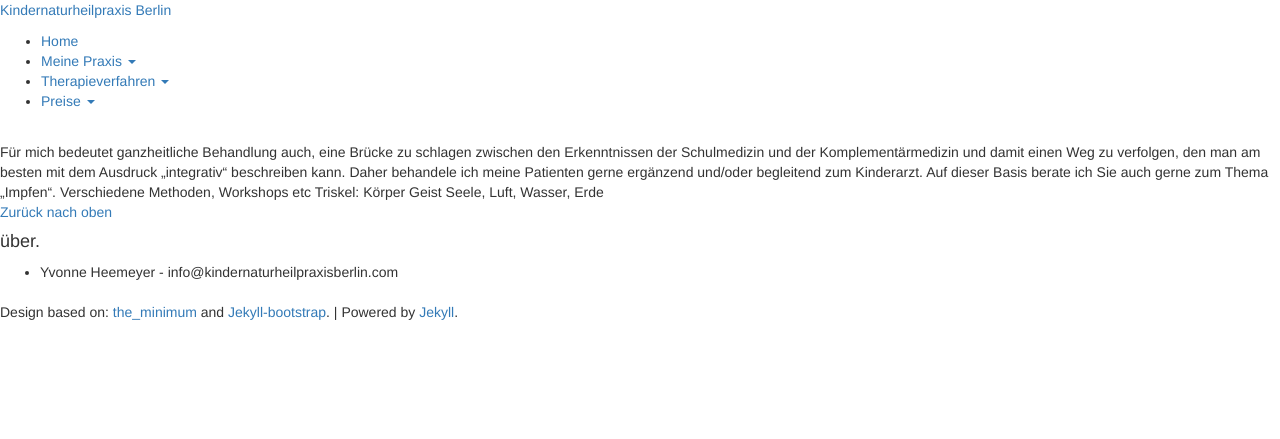
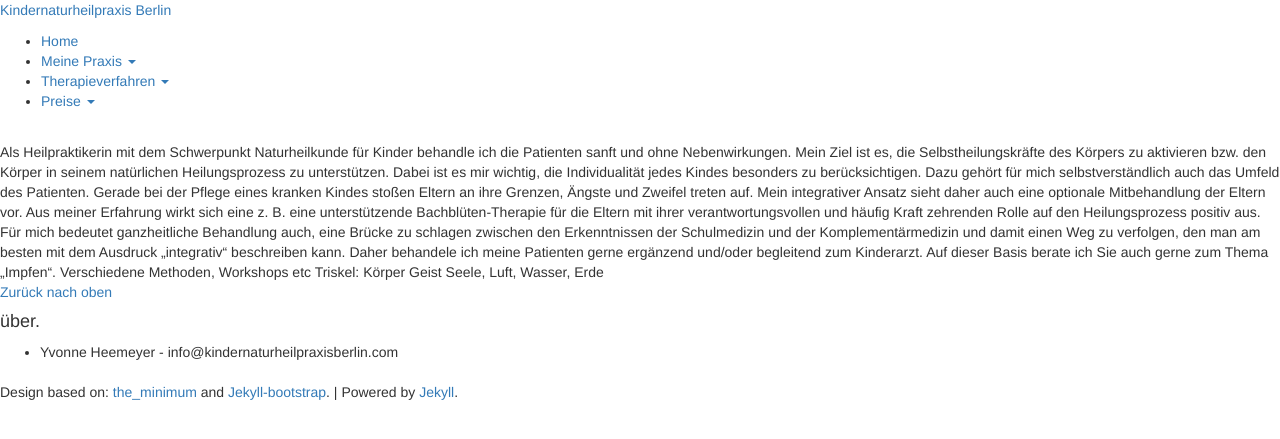
Before and after one commit to heilpraktiker/heilpraktiker.github.io, a Jekyll site: the page built from meine-praxis/philosophie/index.html, in a window 1280 px wide. Shown: the top 439 px of the page. Built offline with Jekyll 4.4.1, drawn with Linux system fonts in a browser that asks for light colours; nearby versions of some CDN libraries; comment, search, counter and statistics services are not loaded.

Commit message:
Updated index.html

```diff
--- a/meine-praxis/philosophie/index.html
+++ b/meine-praxis/philosophie/index.html
@@ -6,6 +6,10 @@ published: true
 ---
 
 {% include JB/setup %}
+Als Heilpraktikerin mit dem Schwerpunkt Naturheilkunde für Kinder behandle ich die Patienten sanft und ohne Nebenwirkungen. Mein Ziel ist es, die Selbstheilungskräfte des Körpers zu aktivieren bzw. den Körper in seinem natürlichen Heilungsprozess zu unterstützen. Dabei ist es mir wichtig, die Individualität jedes Kindes besonders zu berücksichtigen. Dazu gehört für mich selbstverständlich auch das Umfeld des Patienten.
+
+Gerade bei der Pflege eines kranken Kindes stoßen Eltern an ihre Grenzen, Ängste und Zweifel treten auf. Mein integrativer Ansatz sieht daher  auch eine optionale Mitbehandlung der Eltern vor. Aus meiner Erfahrung wirkt sich eine z. B. eine unterstützende Bachblüten-Therapie für die Eltern mit ihrer verantwortungsvollen und häufig Kraft zehrenden Rolle auf den Heilungsprozess positiv aus.
+
 Für mich bedeutet ganzheitliche Behandlung auch, eine Brücke zu schlagen zwischen den Erkenntnissen der Schulmedizin und der Komplementärmedizin und damit einen Weg zu verfolgen, den man am besten mit dem Ausdruck „integrativ“ beschreiben kann.  Daher behandele ich meine Patienten gerne ergänzend und/oder begleitend zum Kinderarzt. Auf dieser Basis berate ich Sie auch gerne zum Thema „Impfen“.
 
 Verschiedene Methoden, Workshops etc
```
